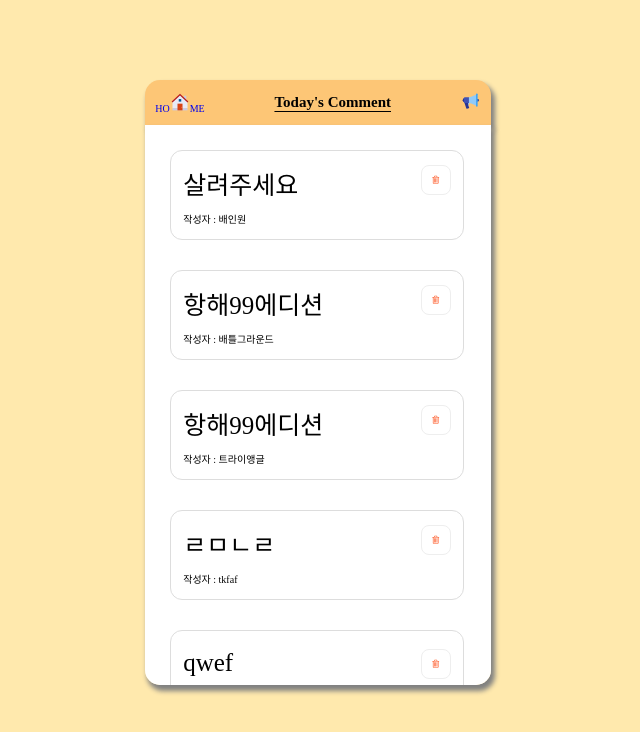
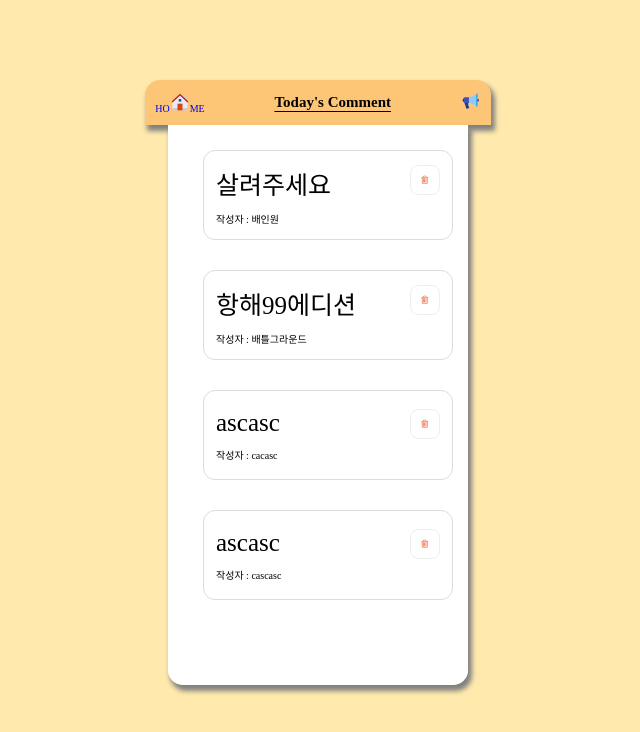
Before and after one commit to hanghea99-F5-5week/team-TodoList, a React (Create React App) app: page / in a window 1280 px wide. Shown: the top 732 px of the page, without its empty margins (322-962 px from the left). Built offline with nearby package versions, Linux system fonts and the light colour scheme; data requests are answered from the project's data file; a web font is replaced by a local one.

Commit message:
merge어렵다

```diff
--- a/db.json
+++ b/db.json
@@ -13,60 +13,17 @@
       "id": 1666080582488
     },
     {
-      "username": "트라이앵글",
-      "title": "항해99에디션",
-      "body": "11",
-      "id": 1666080594283
+      "username": "cacasc",
+      "title": "ascasc",
+      "body": "ascasc",
+      "id": 1666155710469
     },
     {
-      "username": "tkfaf",
-      "title": "ㄹㅁㄴㄹ",
-      "body": "1ㅇ12",
-      "id": 1666094953849
-    },
-    {
-      "username": "qwef",
-      "title": "qwef",
-      "body": "qwefqwefqwef",
-      "id": 1666105734560
-    },
-    {
-      "username": "qwdqwdqwdqw",
-      "title": "qwefqwefqwefqwef",
-      "body": "qwefqwfqwefwqef",
-      "id": 1666106507934
+      "username": "cascasc",
+      "title": "ascasc",
+      "body": "1231rqac",
+      "id": 1666155718299
     }
   ],
-  "comments": [
-    {
-      "content": "sasdas",
-      "id": 1666083758883,
-      "todoId": 1666002932500
-    },
-    {
-      "content": "xxcv",
-      "id": 1666086620646,
-      "todoId": 1666002932500
-    },
-    {
-      "content": "asdasd",
-      "id": 1666090135880,
-      "todoId": 1666002932500
-    },
-    {
-      "content": "aasdsd",
-      "id": 1666090139108,
-      "todoId": 1666002932500
-    },
-    {
-      "content": "asasd",
-      "id": 1666090255003,
-      "todoId": 1666002932500
-    },
-    {
-      "content": "ㅋㅋㅋㅋ",
-      "id": 1666090265363,
-      "todoId": 1666002932500
-    }
-  ]
+  "comments": []
 }
--- a/src/components/Card.jsx
+++ b/src/components/Card.jsx
@@ -51,18 +51,19 @@ const Stdiv = styled.div`
   display: flex;
   justify-content: space-between;
   width: 100%;
-
   margin: auto;
 `;
 
 const StCard = styled.div`
-  width: 85%;
+  min-width: 250px;
+  width: 50%;
   margin: 5px 15px 5px 15px;
   padding: 12px;
   height: 90px;
   border: 1px solid #ddd;
   background-color: #fff;
   border-radius: 12px;
+  overflow: auto;
 
   display: flex;
   justify-content: space-between;
@@ -73,11 +74,6 @@ const StCard = styled.div`
 const StText = styled.div`
   font-size: 25px;
   margin-bottom: 10px;
-  width: 200px;
-  //set
-  text-overflow: ellipsis;
-  white-space: nowrap;
-  overflow: hidden;
 `;
 
 const STButton = styled.div`
--- a/src/pages/Main.jsx
+++ b/src/pages/Main.jsx
@@ -42,7 +42,7 @@ const Stodo = styled.div`
   min-width: 300px;
   width: 100%;
 
-  margin: 20px 20px 20px 10px;
+  margin: 20px;
 `;
 
 const Stodos = styled.div`
@@ -50,7 +50,7 @@ const Stodos = styled.div`
 
   min-width: 300px;
   min-height: 50%;
-  width: 50%;
+  width: 30%;
   height: 70vh;
   margin: auto;
 
```
